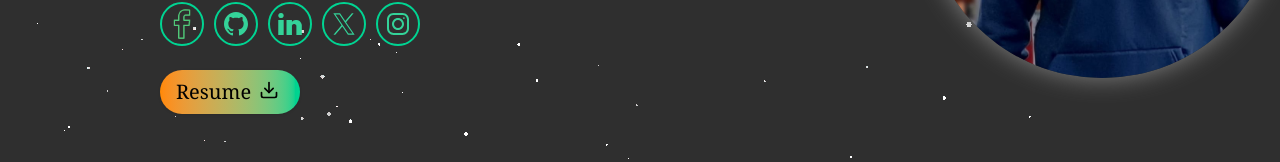
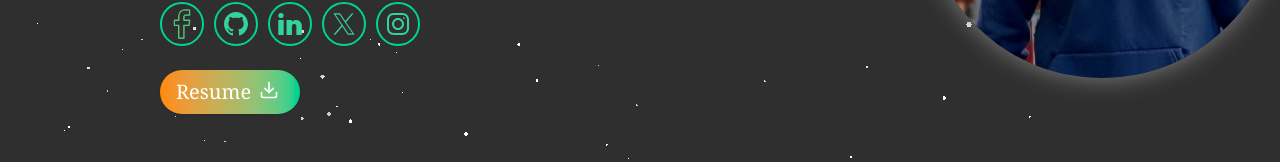
Before and after one commit to Er-shoaib-malik/PORTFOLIO, a React (Vite) app: page / in a window 1280 px wide. Shown: the part 466-628 px from the top of the page. Built offline with nearby package versions, Linux system fonts and the light colour scheme.

Commit message:
Update Landing.jsx

```diff
--- a/src/Landing.jsx
+++ b/src/Landing.jsx
@@ -124,7 +124,7 @@
           <a
             href="/resume.pdf"
             download
-            className="px-4 py-2 bg-gradient-to-r from-orange-400 to-emerald-400 border-none text-black  text-xl rounded-full shadow flex max-w-35"
+            className="px-4 py-2 bg-gradient-to-r from-orange-400 to-emerald-400 border-none text-black  text-xl rounded-full shadow flex max-w-35 hover: text-white"
           >
             Resume <Download className="ml-2 h-6 w-5" />
           </a>
```
